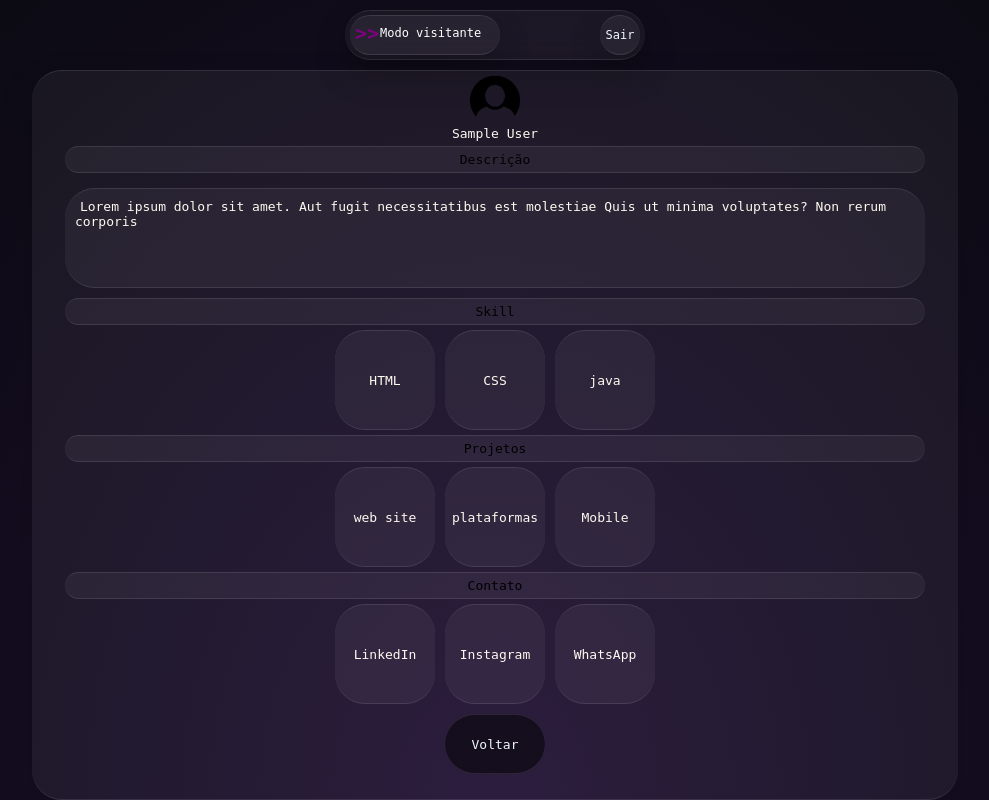
After one commit to jpdicarvalho/WebProject-BSI-SevenHub, a PHP site: page /visualizar.php?id=1 in a window 1280 px wide. The commit adds this page. Shown: the whole page, without its empty margins (145-1134 px from the left). Run offline with PHP 8.4, Linux system fonts and the light colour scheme; the visitor is signed in with stand-in values (Sample User, id 1); tables that the repository leaves empty or names only in its code hold one stand-in row (values such as "Sample post").

Commit message:
Visualização do Perfil
Aqui foi criado a página para que o usuário desenvolvedor possa visualizar seus perfil no modo 'Visitante'.

```diff
--- /dev/null
+++ b/WebProject/css/visualizar.css
@@ -0,0 +1,184 @@
+*{
+    margin: 0;
+    padding: 0;
+    font-size: 100%;
+    font-weight: 300;
+    font-family: monospace;
+    box-sizing: border-box;
+}
+body{
+    display: flex;
+    justify-content: center;
+    align-items: center;
+    flex-direction: column;
+    min-height: 100vh;
+    background: radial-gradient(ellipse at bottom, #211134 0%,#090a0f 100%);
+}
+
+header{
+    position: relative;
+    display: flex;
+    justify-content: center;
+    align-items: center;
+    flex-direction: row;
+    width: 300px;
+    height: 50px;
+    margin-top: 10px;
+    background: rgba(255, 255, 255, 0.05);
+    box-shadow: 0 15px 35px rgba(0, 0, 0, 0.2);
+    border-top: 1px solid rgba(255,255,255,0.1);
+    border-bottom: 1px solid rgba(255,255,255,0.1);
+    border-radius: 30px;
+    color: black;
+    font-size: 12px;
+    backdrop-filter: blur(15px);
+}
+#key{
+    position: absolute;
+    margin-top: 5px;
+    margin-left: 5px;
+    color: purple;
+    font-weight: bold;
+    font-size: 20px;
+    transition: 0.5s;
+}
+.box{
+    position: absolute;
+    left: 5px;
+    width: 50%;
+    height: 40px;
+    color: white;
+    background: rgba(255, 255, 255, 0.05);
+    box-shadow: 0 15px 35px rgba(0, 0, 0, 0.2);
+    border-top: 1px solid rgba(255,255,255,0.1);
+    border-bottom: 1px solid rgba(255,255,255,0.1);
+    border-radius: 30px;
+}
+.usuario{
+    position: absolute;
+    display: flex;
+    margin-top: 10px;
+    left: 30px;
+    width: 100%;
+    height: 20px;
+}
+#sair{
+    position: absolute;
+    display: flex;
+    justify-content: center;
+    align-items: center;
+    right: 5px;
+    top: -3px;
+    background: rgba(255, 255, 255, 0.05);
+    box-shadow: 0 15px 35px rgba(0, 0, 0, 0.2);
+    border-top: 1px solid rgba(255,255,255,0.1);
+    border-bottom: 1px solid rgba(255,255,255,0.1);
+    border-radius: 30px;
+    width: 40px;
+    height: 40px;
+    margin-top: 7px;
+}
+a{
+    text-decoration: none;
+    color: aliceblue;
+}
+
+.wrapper{
+    position: relative;
+    display: flex;
+    justify-content: center;
+    align-items: center;
+    flex-direction: column;
+    min-width: 300px;
+    margin-top: 10px;
+    background: rgba(255, 255, 255, 0.05);
+    box-shadow: 0 15px 35px rgba(0, 0, 0, 0.2);
+    border-top: 1px solid rgba(255,255,255,0.1);
+    border-bottom: 1px solid rgba(255,255,255,0.1);
+    border-radius: 30px;
+    padding-bottom: 20px;
+}
+
+#img{
+    position: relative;
+    width: 50px;
+    height: 50px;
+}
+#nome{
+    margin: 5px;
+    color: floralwhite;
+}
+.container{
+    position: relative;
+    display: flex;
+    justify-content: center;
+    flex-direction: column;
+    padding-left: 10px;
+    padding-right: 10px;
+    width: 95%;
+    height: 80%;
+}
+h2{
+    position: relative;
+    text-align: center;
+    padding: 5px;
+    background: rgba(255, 255, 255, 0.05);
+    border-top: 1px solid rgba(255,255,255,0.1);
+    border-bottom: 1px solid rgba(255,255,255,0.1);
+    border-radius: 30px;
+    border-radius: 30px;
+}
+#descricao{
+    position: relative;
+    width: 100%;
+    height: 100px;
+    padding: 10px;
+    margin-top: 15px;
+    margin-bottom: 10px;
+    background: rgba(255, 255, 255, 0.05);
+    border-top: 1px solid rgba(255,255,255,0.1);
+    border-bottom: 1px solid rgba(255,255,255,0.1);
+    border-radius: 30px;
+    border-radius: 30px;
+}
+h4{
+    position: relative;
+}
+.Skillfilde{
+    position: relative;
+    display: flex;
+    justify-content: center;
+    align-items: center;
+    width: 100%;
+
+}
+.SkillBox{
+    position: relative;
+    display: flex;
+    justify-content: center;
+    align-items: center;
+    color: floralwhite;
+    width: 100px;
+    height: 100px;
+    margin: 5px;
+    background: rgba(255, 255, 255, 0.05);
+    border-top: 1px solid rgba(255,255,255,0.1);
+    border-bottom: 1px solid rgba(255,255,255,0.1);
+    border-radius: 30px;
+    border-radius: 30px;
+}
+#voltar{
+    position: relative;
+    display: flex;
+    justify-content: center;
+    align-items: center;
+    color: floralwhite;
+    width: 100px;
+    height: 60px;
+    margin: 5px;
+    background: rgba(0, 0, 0, 0.5);
+    border-top: 1px solid rgba(255,255,255,0.1);
+    border-bottom: 1px solid rgba(255,255,255,0.1);
+    border-radius: 30px;
+    border-radius: 30px;
+}
--- a/WebProject/homeDev.php
+++ b/WebProject/homeDev.php
@@ -39,7 +39,7 @@ session_start();
                         <div class='container'>
                             <h3>Seja bem vindo!</h3>
                             <div class='btn'><p id='key'>{</p><a href='loginEmp.php'>Editar Perfil</a><p id='key'>}</p></div>
-                            <div class='btn'><p id='key'>{</p><a href='loginDev.php'>Visualizar Perfil</a><p id='key'>}</p></div>
+                            <div class='btn'><p id='key'>{</p><a href='visualizar.php?id=$id'>Visualizar Perfil</a><p id='key'>}</p></div>
                         </div>
                     </section>
 
--- a/WebProject/index.html
+++ b/WebProject/index.html
@@ -20,6 +20,7 @@
             <div class="btn"><p id="key">{</p><a href="loginDev.php">Desenvolvedor</a><p id="key">}</p></div>
         </div>
     </section>
+    <textarea id='descricao'name='descricao' placeholder='Faça uma breve descrição sobre você...></textarea>
     <span>[Copyright © SevenHub 2022. Todos os direitos reservados];</span>
 </body>
 </html>
--- /dev/null
+++ b/WebProject/visualizar.php
@@ -0,0 +1,82 @@
+<?php
+session_start();
+include_once "conexao.php";
+
+$id = filter_input(INPUT_GET, "id", FILTER_SANITIZE_NUMBER_INT);
+
+if(empty($id)){
+    echo"<script> alert('Usuário não encontrado!');
+    window.location.href='index.html';
+    </script>";
+    exit();
+}
+?>
+<!DOCTYPE html>
+<html lang='pt-br'>
+<head>
+    <meta charset='UTF-8'>
+    <meta http-equiv='X-UA-Compatible' content='IE=edge'>
+    <meta name='viewport' content='width=device-width, initial-scale=1.0'>
+    <link rel='stylesheet' type='text/css' href='css/visualizar.css'>
+    <title>Visualizar Perfil</title>
+</head>
+<body>
+    <?php
+    $query_usuario = "SELECT id, nome, email, usuario, desenvolvedor FROM users WHERE id=$id LIMIT 1";
+    $result_usuario = $conn->prepare($query_usuario);
+    $result_usuario->execute();
+
+    if(($result_usuario) AND ($result_usuario->rowCount() !=0)){
+        $row_usuario = $result_usuario->fetch(PDO::FETCH_ASSOC);
+        extract($row_usuario);
+        echo "<header>
+                    <div class='box'>
+                    <p id='key'>>></p><div class='usuario'>Modo visitante</div>
+                    </div>
+                    <div id='sair'><a href='sair.php'>Sair</a></div>
+                 </header>";
+                 echo"<section class='wrapper'>
+                        <img id='img' src='img/img1.png'>
+                        <span id='nome'>$nome</span>
+                        <div class='container'>
+                            <h2>Descrição</h2>
+                            <div id=descricao>
+                                <span id='nome'>Lorem ipsum dolor sit amet.
+                                    Aut fugit necessitatibus est molestiae Quis ut minima voluptates?
+                                    Non rerum corporis
+                                </span>
+                            </div>
+                            <h2>Skill</h2>
+                            <div class='Skillfilde'>
+                                <div class='SkillBox'>HTML</div>
+                                <div class='SkillBox'>CSS</div>
+                                <div class='SkillBox'>java</div>
+                            </div>
+                            <h2>Projetos</h2>
+                            <div class='Skillfilde'>
+                                <div class='SkillBox'>web site</div>
+                                <div class='SkillBox'>plataformas</div>
+                                <div class='SkillBox'>Mobile</div>
+                            </div>
+                            <h2>Contato</h2>
+                            <div class='Skillfilde'>
+                                <div class='SkillBox'>LinkedIn</div>
+                                <div class='SkillBox'>Instagram</div>
+                                <div class='SkillBox'>WhatsApp</div>
+                            </div>
+                            <div class='Skillfilde'>
+                                <div id='voltar'><a href='homeDev.php'>Voltar</a></div>
+                            </div>
+                    </section>";
+    }else{
+        echo"<script> alert('Usuário não encontrado!');
+                window.location.href='index.html';
+            </script>";
+        exit();
+    }
+    ?>
+</body>
+<!--<textarea id='descricao' name='descricao' rows='5' cols='33'>
+                                Fale um pouco sobre você...
+                            </textarea>-->
+</html>
```
Also changed, not shown: WebProject/cadastroDev.html (+1 -6 lines).
